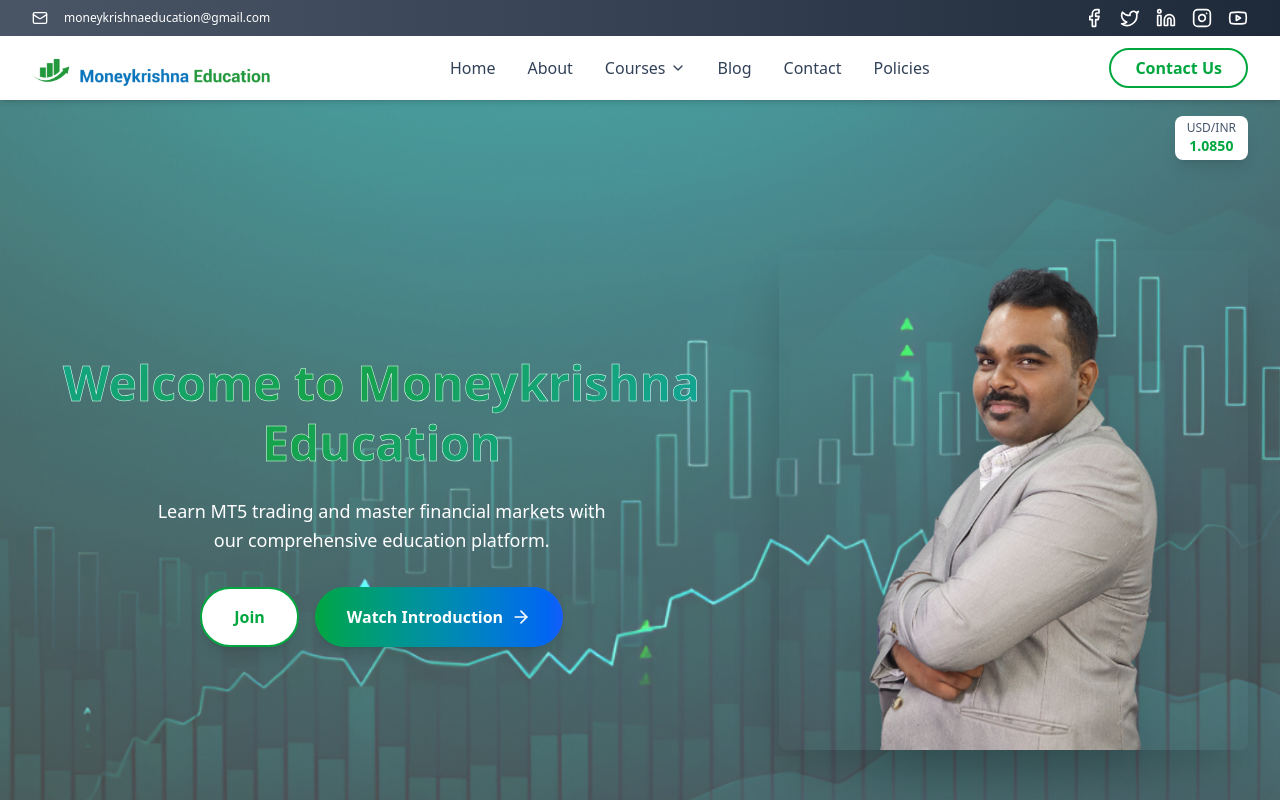
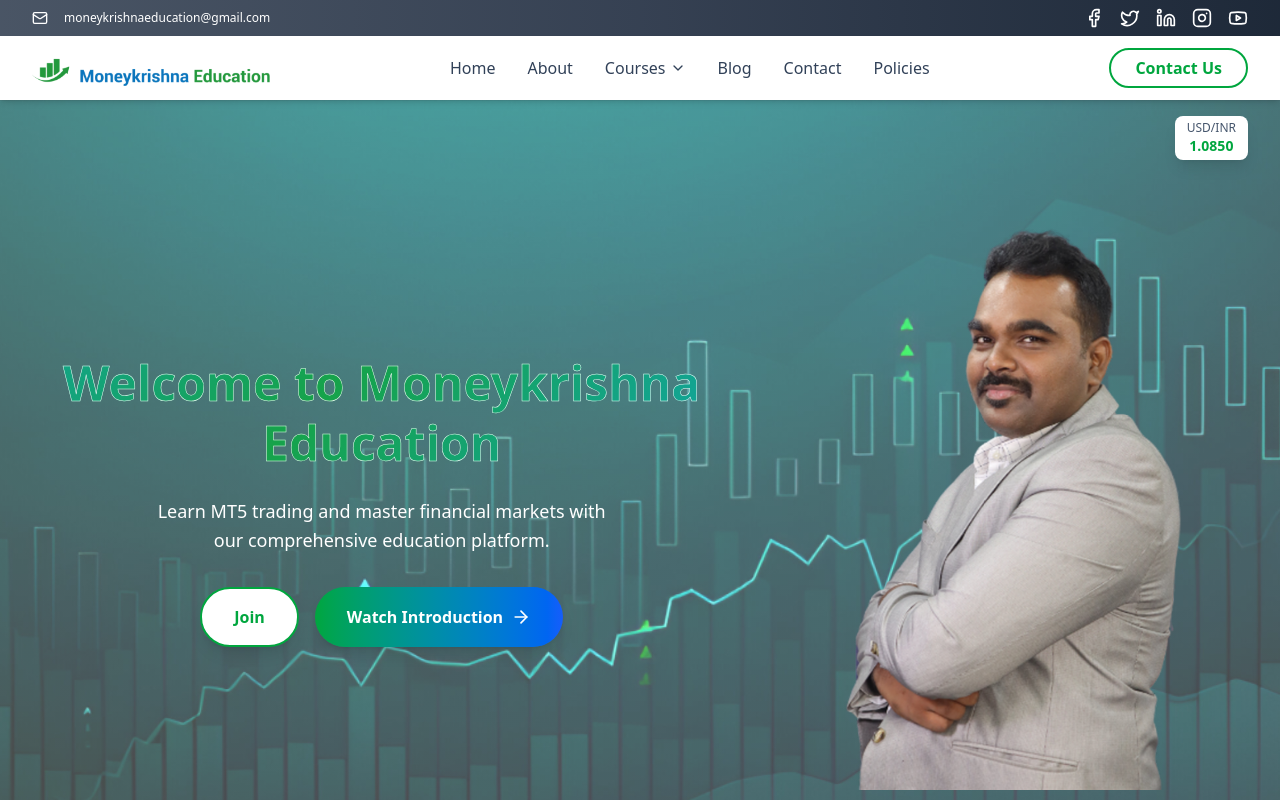
Before and after one commit to Moneykrishnaeducation/MKE, a React (Vite) app: page / in a window 1280 px wide. Shown: the top 800 px of the page. Built offline with nearby package versions, Linux system fonts and the light colour scheme; no server answers.

Commit message:
image updated

```diff
--- a/src/Components/Home.jsx
+++ b/src/Components/Home.jsx
@@ -279,11 +279,11 @@
             </div>
 
             {/* Right Image - Trading Image */}
-            <div className={`flex justify-center items-center w-full h-[500px] ${visibleSections['hero-section'] ? 'scroll-animate-right visible' : 'scroll-animate-right'}`}>
+            <div className={`flex justify-center items-center w-full h-[580px] ${visibleSections['hero-section'] ? 'scroll-animate-right visible' : 'scroll-animate-right'}`}>
               <img
                 src={sirImg}
                 alt="Trading Chart"
-                className="w-full h-full object-cover rounded-lg shadow-2xl drop-shadow-2xl"
+                className="w-full h-full object-cover"
               />
             </div>
           </div>
```
